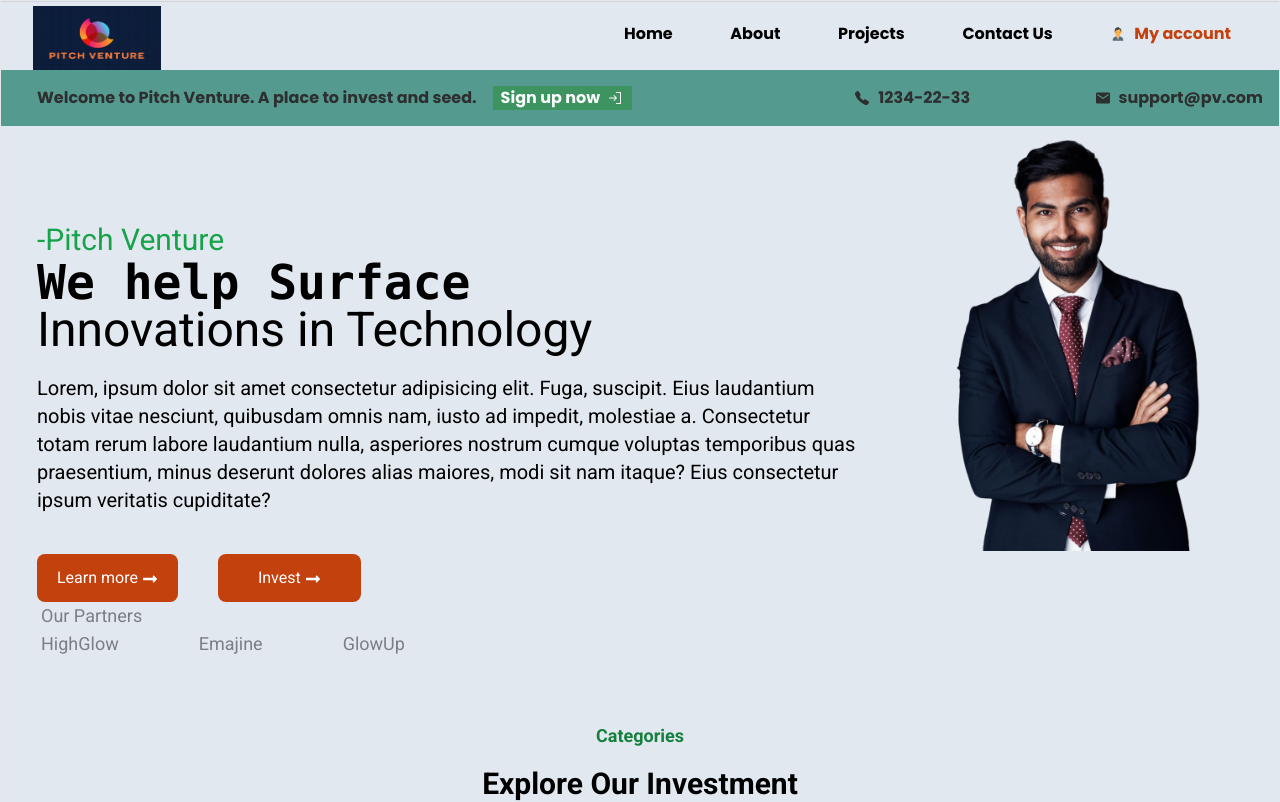
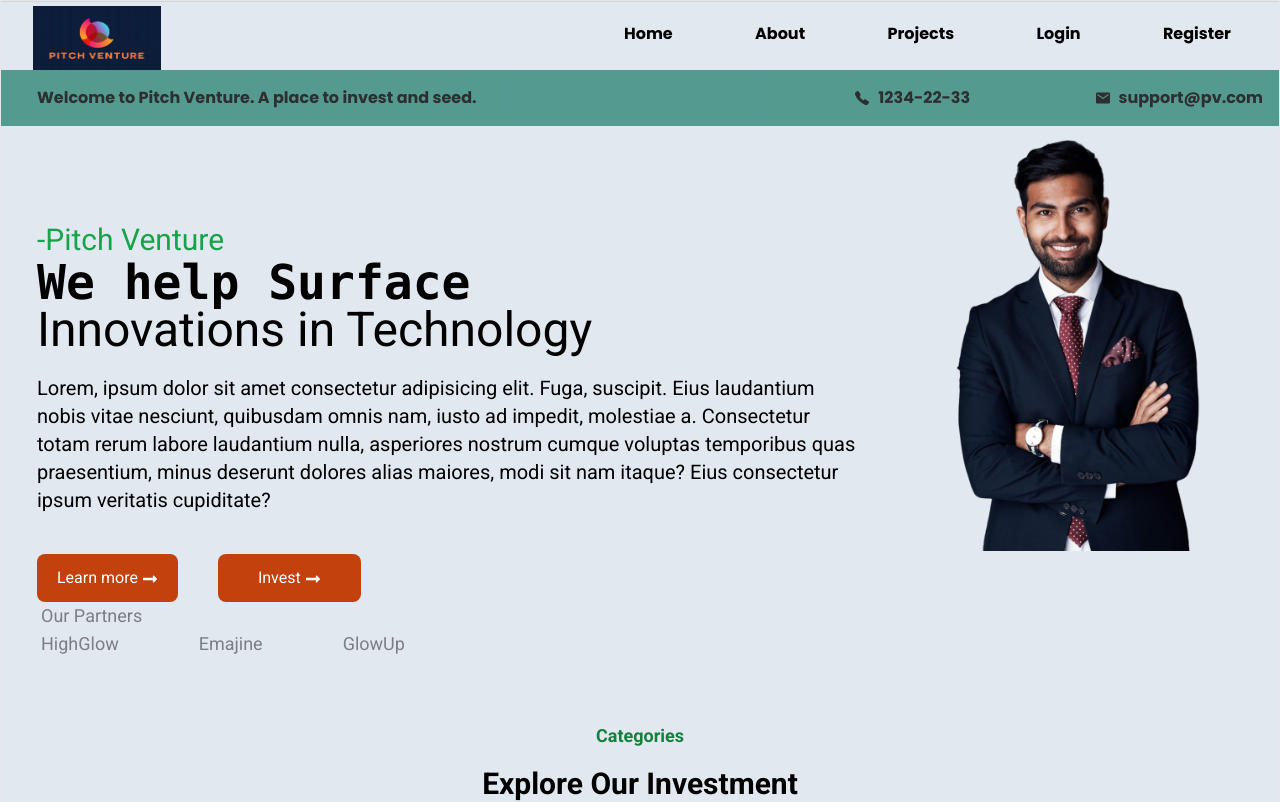
Before and after one commit to Gauravsingh123-aw/Pitch_Venture, a React (Vite) app: page / in a window 1280 px wide. Shown: the top 802 px of the page. Built offline with nearby package versions, Linux system fonts and the light colour scheme.

Commit message:
added some navabar features

```diff
--- a/src/components/Home.jsx
+++ b/src/components/Home.jsx
@@ -1,4 +1,4 @@
-import React, { Suspense } from 'react'
+import React, { Suspense, useEffect } from 'react'
 import { Link } from 'react-router-dom';
 import { FaLongArrowAltRight,FaBriefcaseMedical } from "react-icons/fa";
 import { GiCircuitry,GiTShirt,GiBookCover,GiArtificialIntelligence } from "react-icons/gi";
@@ -78,7 +78,7 @@ export default function Home() {
     const elements=Array(5).fill(null);
     return (
         <div className='flex flex-col w-full h-auto font-roboto'>
-            <Top/>
+         <Top/>
         <div className='flex flex-row w-full '>
             <div className="w-2/3 mt-24 ml-9">
                 <span className='text-3xl text-green-600 p-4 pl-0'>-Pitch Venture</span>
--- a/src/components/Navbar.jsx
+++ b/src/components/Navbar.jsx
@@ -2,7 +2,16 @@ import React from 'react'
 import logo from '../assets/logo.jpg'
 import { FcBusinessman } from "react-icons/fc";
 import { Link } from 'react-router-dom';
+import { useDispatch, useSelector } from 'react-redux';
+import { useEffect } from 'react';
+import { clearState } from '../redux/slices/userLoginSlice';
 export default function Navbar(prop) {
+  let {loginStatus,currentUser}=useSelector(state=>state.userLogin)
+  let dispatch=useDispatch()
+  useEffect(()=>{},[loginStatus])
+  function handleClick(){
+    dispatch(clearState());
+  }
   return (
     <div  className={prop.background==="home-bg-class"?'w-full border-gray-300 border-t':'w-full bg-footer bg-opacity-85'}>
           <div className='w-full font-semibold flex flex-row flex-wrap justify-between pt-1  font-poppins' >
@@ -11,8 +20,11 @@ export default function Navbar(prop) {
             <span><Link to="/">Home</Link></span>
             <span><Link to='/project_page'>About</Link></span>
             <span><Link to="/project_search">Projects</Link></span>
-            <span>Contact Us</span>
-            <span className=' text-orange-700 flex flex-row gap-2'><FcBusinessman className="mt-1"/>My account</span>
+            {/* <span>Contact Us</span> */}
+            {loginStatus==false ? <><span><Link to="/login">Login</Link></span>
+            <span><Link to="/registration">Register</Link></span></> :
+            <><span className='cursor-pointer' onClick={handleClick}>Logout</span>
+            <span className=' text-orange-700 flex flex-row gap-2 cursor-pointer'><FcBusinessman className="mt-1"/>{currentUser.username}</span></>}
         </div>
     </div>
     </div>
--- a/src/components/Top.jsx
+++ b/src/components/Top.jsx
@@ -1,4 +1,4 @@
-import React from 'react'
+import React, { useEffect } from 'react'
 import { PiSignIn } from "react-icons/pi";
 import { IoCall } from "react-icons/io5";
 import { IoMdMail } from "react-icons/io";
@@ -9,7 +9,7 @@ export default function Top(prop) {
     <div className={prop.background==="home-bg-class"?'w-full':'w-full bg-footer opacity-80'}>
       <div className='font-semibold flex flex-row flex-wrap justify-between p-4 pl-9 font-poppins'>
       <div className='flex flex-row'>Welcome to Pitch Venture. A place to invest and seed.
-        <span className='flex flex-row gap-2 bg-green-700 ml-4 text-white px-2 '><NavLink to='/registration' className="flex gap-2  items-center" >Sign up now<PiSignIn /></NavLink></span>
+        {/* <span className='flex flex-row gap-2 bg-green-700 ml-4 text-white px-2 '><NavLink to='/registration' className="flex gap-2  items-center" >Sign up now<PiSignIn /></NavLink></span> */}
       </div>
       <div className='flex flex-row w-1/3 justify-between '>
         <span className='flex flex-row flex-wrap gap-2'><IoCall className="mt-1"/>1234-22-33</span>
--- a/src/components/login.jsx
+++ b/src/components/login.jsx
@@ -10,6 +10,11 @@ function Login() {
   let [data, setData] = useState({});
   let dispatch=useDispatch();
   let navigate=useNavigate();
+
+  useEffect(()=>{
+    if(loginStatus===true)
+      navigate('/')
+  },[loginStatus])
 
   let handleChange = (event) => {
     let name = event.target.name;
@@ -58,9 +63,7 @@ function Login() {
     // let response=await axios.post(`${API_URL}user-api/user_login`,{data})
     // console.log(response)
     dispatch(userLoginLifeCycle(data))
-    if(loginStatus===true){
-      navigate('/t')
-    }
+
   };
 
   return (
```
